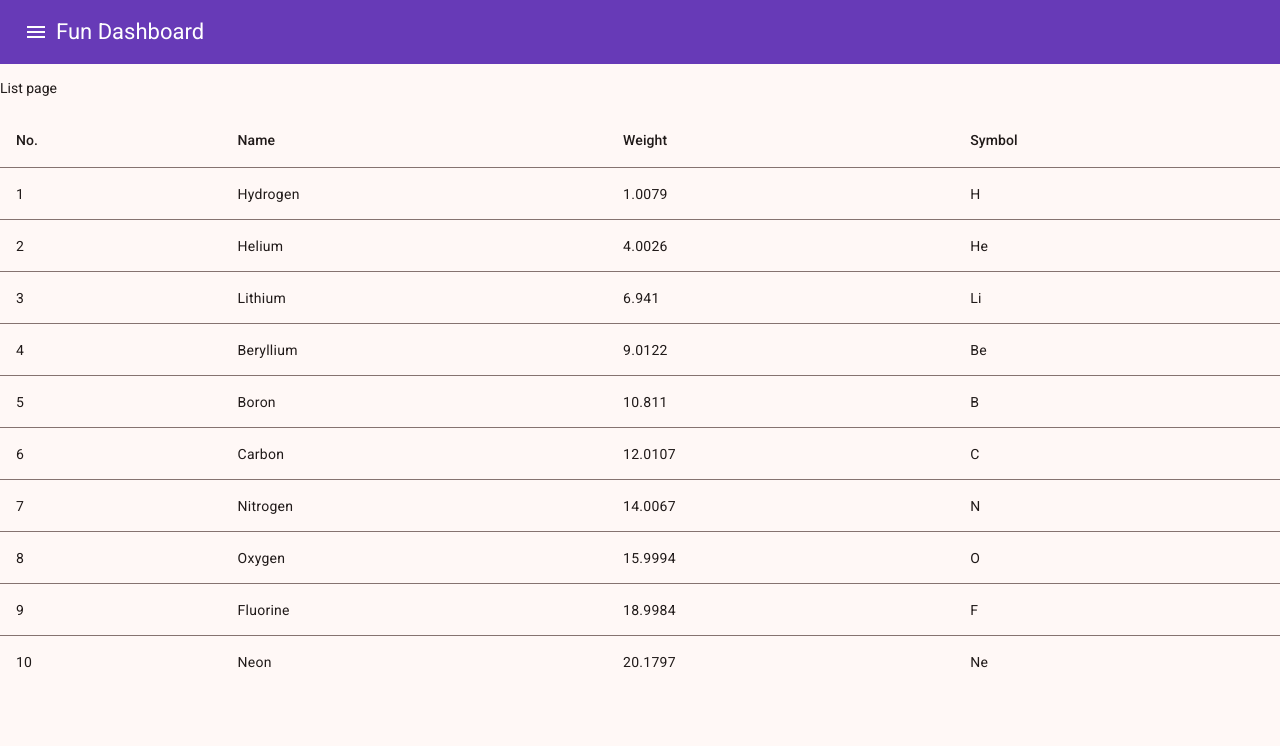
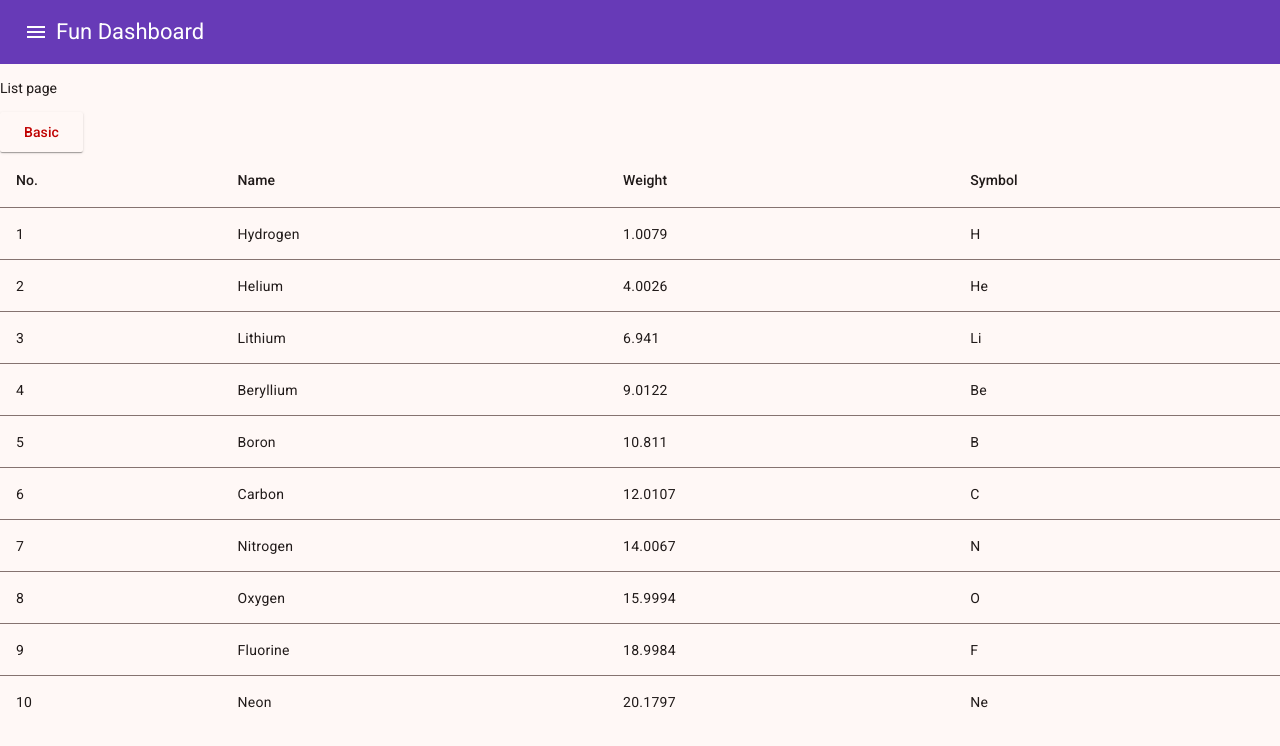
Before and after one commit to advancedor96/D17_admin_demo_funplanet, an Angular app: page /list in a window 1280 px wide. Shown: the top 746 px of the page. Built offline with nearby package versions, Linux system fonts and the light colour scheme; no server answers.

Commit message:
先上傳

```diff
--- a/src/app/components/list/list.html
+++ b/src/app/components/list/list.html
@@ -1,5 +1,5 @@
 <p>List page</p>
-
+<button matButton="elevated">Basic</button>
 <table mat-table [dataSource]="dataSource" class="mat-elevation-z8">
    <ng-container matColumnDef="position">
     <th mat-header-cell *matHeaderCellDef> No. </th>
--- a/src/app/components/list/list.ts
+++ b/src/app/components/list/list.ts
@@ -3,6 +3,7 @@ import { CommonModule } from '@angular/common';
 import { HttpClient } from '@angular/common/http';
 import { Router } from '@angular/router';
 import {MatTableModule} from '@angular/material/table';
+import {MatButtonModule} from '@angular/material/button';
  const ELEMENT_DATA = [
   {position: 1, name: 'Hydrogen', weight: 1.0079, symbol: 'H'},
   {position: 2, name: 'Helium', weight: 4.0026, symbol: 'He'},
@@ -18,7 +19,7 @@ import {MatTableModule} from '@angular/material/table';
 
 @Component({
   selector: 'app-list',
-  imports: [CommonModule, MatTableModule],
+  imports: [CommonModule, MatTableModule, MatButtonModule],
   templateUrl: './list.html',
   styleUrl: './list.scss',
 })
--- a/src/styles.scss
+++ b/src/styles.scss
@@ -50,3 +50,8 @@ body { margin: 0; font-family: Roboto, "Helvetica Neue", sans-serif; }
     active-indicator-color: #ffffff, //white
   ));
 }
+
+.mat-mdc-raised-button {
+  // --mat-button-protected-container-height: 60px;
+  --mat-button-protected-container-shape: 2px;
+}
```
